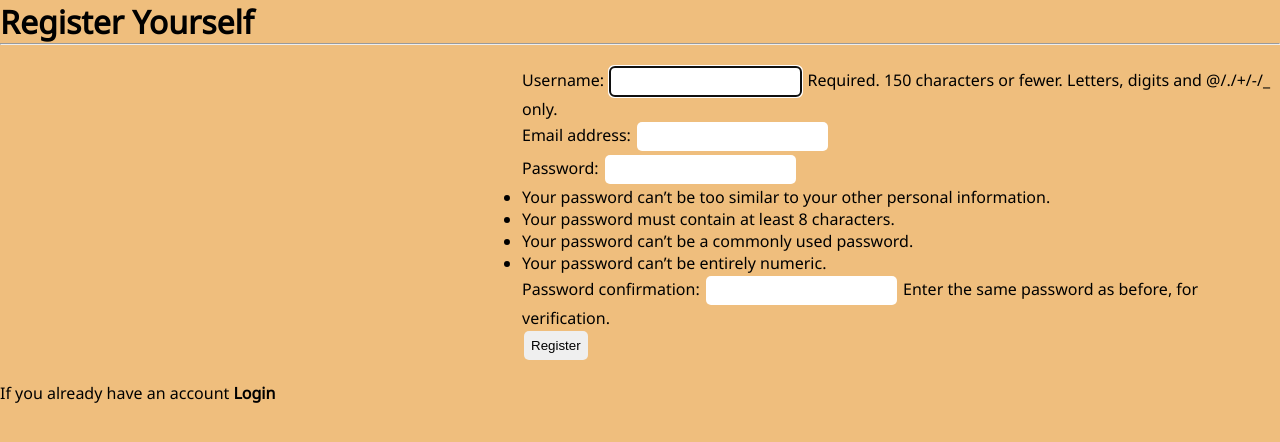
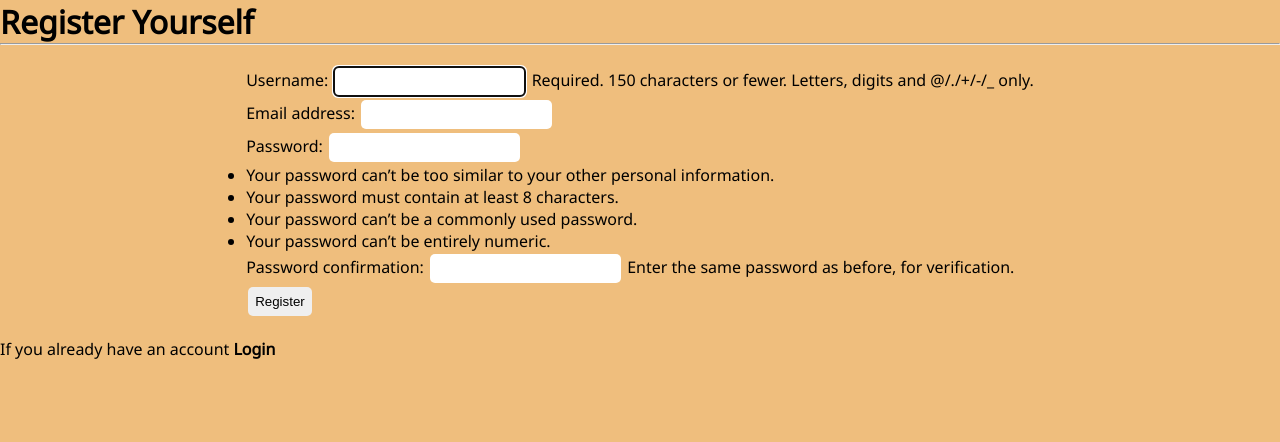
Before and after one commit to DarkSchokolade/She-said-Pizza, a Django app: page /sspizza/register/ in a window 1280 px wide. Shown: the part 64-506 px from the top of the page. Run offline with Django 3.2, Linux system fonts and the light colour scheme.

Commit message:
register page css #19 #18 #11
Signed-off-by: Hariharan Parthiban <hariharanp2435@gmail.com>

```diff
--- a/MyPizzaz/sspizza/templates/sspizza/register.html
+++ b/MyPizzaz/sspizza/templates/sspizza/register.html
@@ -4,12 +4,14 @@
 
 <h1>Register Yourself</h1>
 <hr>
-<form action="" method="post">
+<div style="margin: 0; display: flex; align-items: center; justify-content: center;">
+<form action="" method="post" style="margin: 0;">
+
     {% csrf_token %}
     {{ form.as_p }}
     <input type="submit" value="Register">
 </form>
-
+</div>
 <p>If you already have an account <strong><a href="{% url 'sspizza:login' %}">Login</a></strong></p>
 
 {% endblock %}
```
